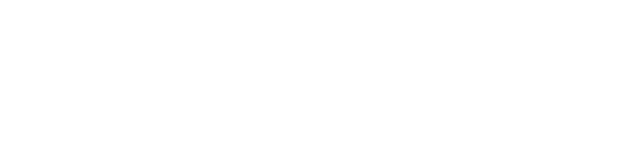
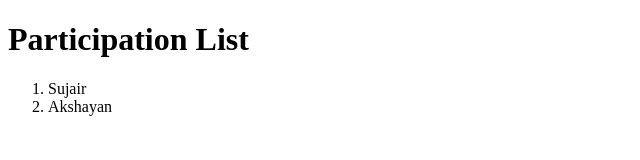
Before and after one commit to blockdeveloper25/SE4103-2024-4840, a website: page index.html in a window 1280 px wide. Shown: the whole page, without its empty margins (0-640 px from the left). Drawn offline with Linux system fonts and the light colour scheme.

Commit message:
Added My name and Structure

```diff
--- a/index.html
+++ b/index.html
@@ -1,11 +1,18 @@
 <!DOCTYPE html>
 <html lang="en">
+
 <head>
     <meta charset="UTF-8">
     <meta name="viewport" content="width=device-width, initial-scale=1.0">
     <title>Document</title>
 </head>
+
 <body>
+    <h1>Participation List</h1>
+    <ol>
+        <li>Sujair</li>
+        <li>Akshayan</li>
+    </ol>
+</body>
 
-</body>
 </html>
```
